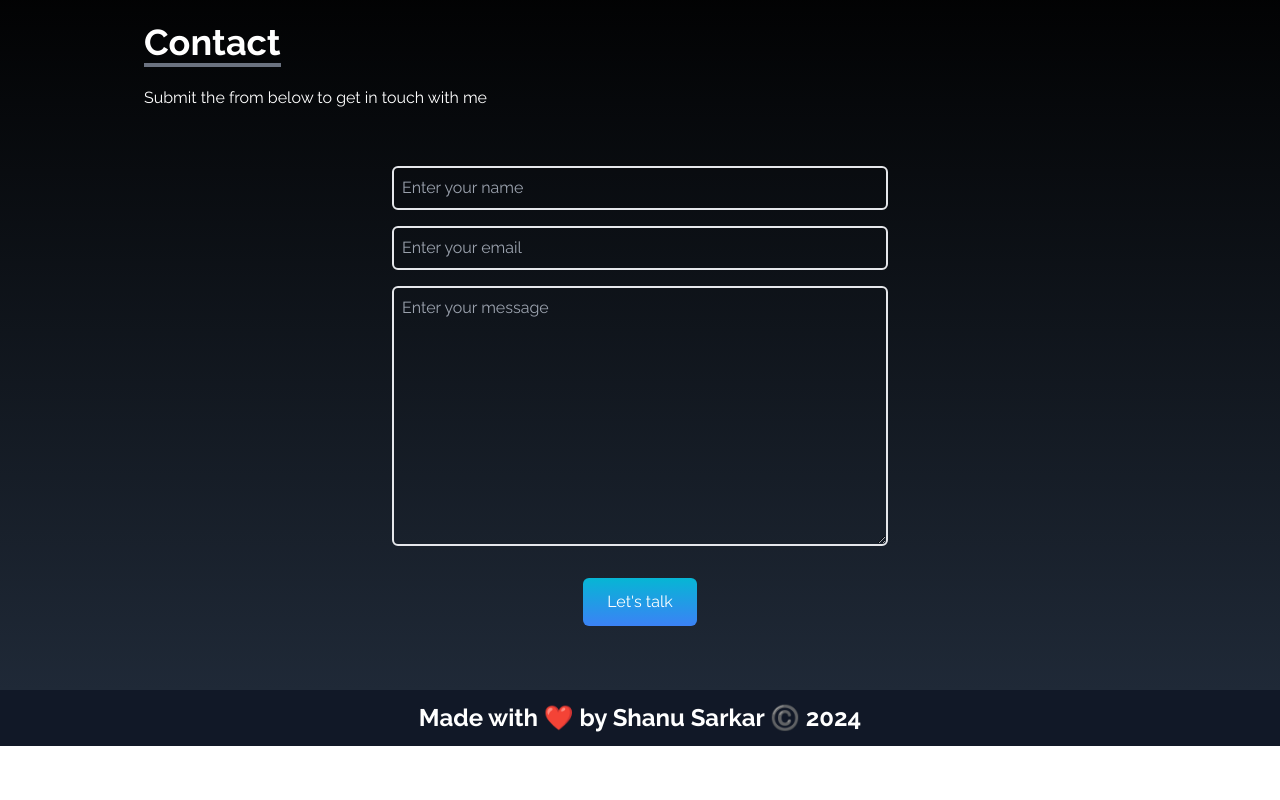
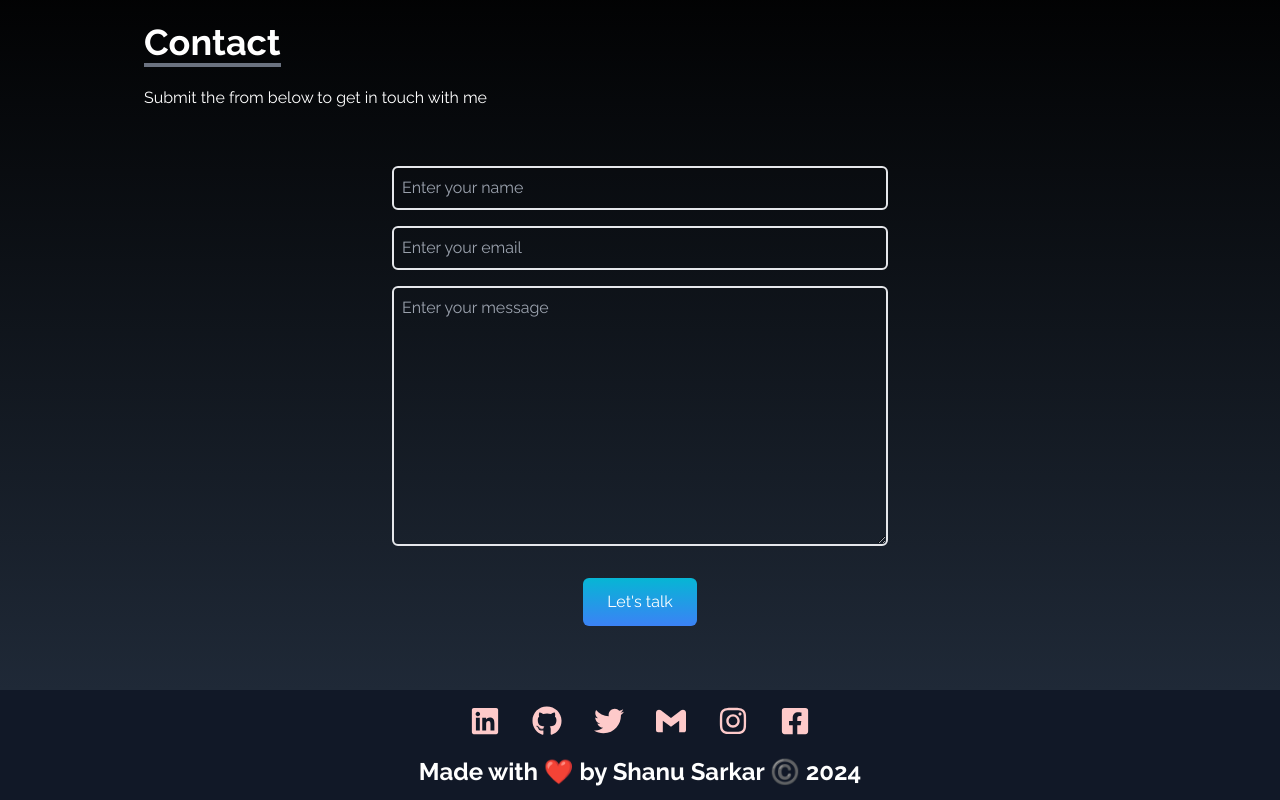
Before and after one commit to shanu-sarkar/Portfolio-React, a React (Vite) app: page / in a window 1280 px wide. Shown: the part 3288-4088 px from the top of the page. Before the commit the page ends 4034 px from the top, so only its background shows below. Built offline with nearby package versions, Linux system fonts and the light colour scheme.

Commit message:
Links add

```diff
--- a/src/components/Footer.jsx
+++ b/src/components/Footer.jsx
@@ -17,12 +17,65 @@
 // export default Footer
 
 import React from 'react'
+import { FaLinkedin } from "react-icons/fa";
+import { FaGithub } from "react-icons/fa";
+import { FaTwitter } from "react-icons/fa";
+import { SiGmail } from "react-icons/si";
+import { FaInstagram } from "react-icons/fa";
+import { FaFacebookSquare } from "react-icons/fa";
 
 const Footer = () => {
   return (
     <div className="py-3 bg-gray-900 text-white">
+      <div className="flex justify-center gap-8 mt-1 mb-5 lg:text-3xl  text-2xl text-red-200">
+        <a
+          href="https://www.linkedin.com/feed/"
+          target="_blank"
+          rel="noreferror"
+        >
+          <FaLinkedin />
+        </a>
+        <a
+          href="https://github.com/shanu-sarkar"
+          target="_blank"
+          rel="noreferror"
+        >
+          <FaGithub />
+        </a>
+        <a
+          href="https://twitter.com/Shanu0156?t=OnKfrnU1yUG3DyvM6VAGOg&s=08"
+          target="_blank"
+          rel="noreferror"
+        >
+          <FaTwitter />
+        </a>
+        <a
+          href="https://mail.google.com/mail/u/0/?tab=rm&ogbl#inbox"
+          target="_blank"
+          rel="noreferror"
+        >
+          <SiGmail />
+        </a>
+        <a
+          href="https://www.instagram.com/me_shanu07/"
+          target="_blank"
+          rel="noreferror"
+        >
+          <FaInstagram />
+        </a>
+        <a
+          href="https://www.facebook.com/sanu.kr.980?mibextid=ZbWKwL"
+          target="_blank"
+          rel="noreferror"
+        >
+          <FaFacebookSquare />
+        </a>
+      </div>
+
       <div>
-        <p className="text-center text-xl md:text-2xl  md:font-bold">Made with ❤️ by Shanu Sarkar ©️ 2024</p>
+        <p className="text-center text-xl md:text-2xl  md:font-bold">
+          Made with ❤️ by Shanu Sarkar ©️ 2024
+        </p>
         <div></div>
       </div>
     </div>
```
